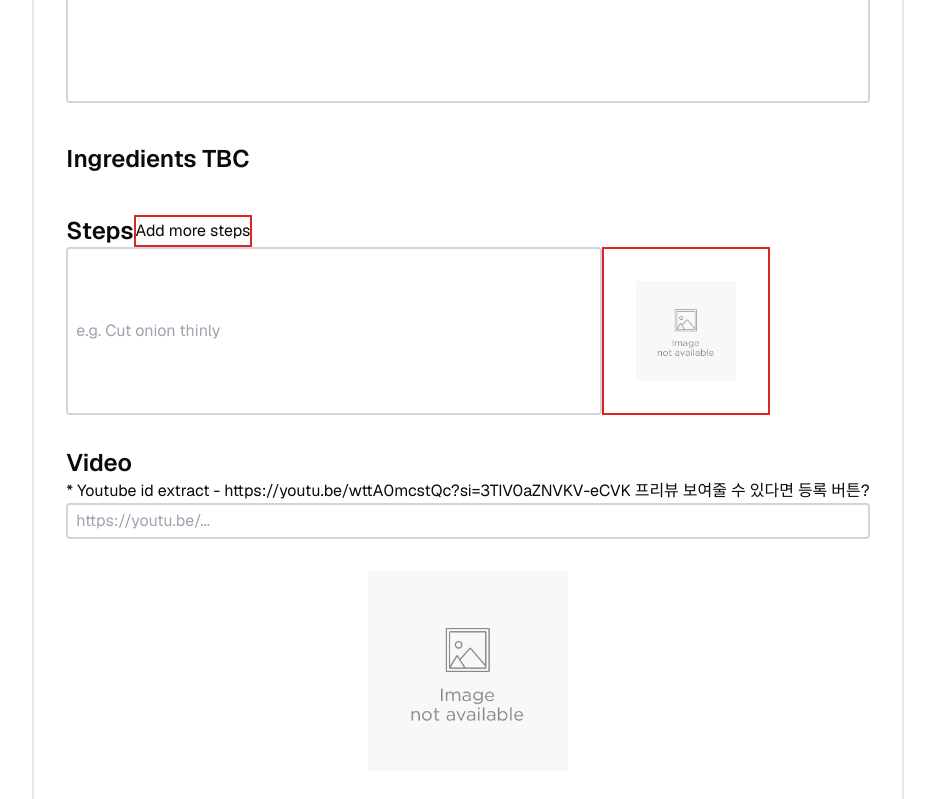
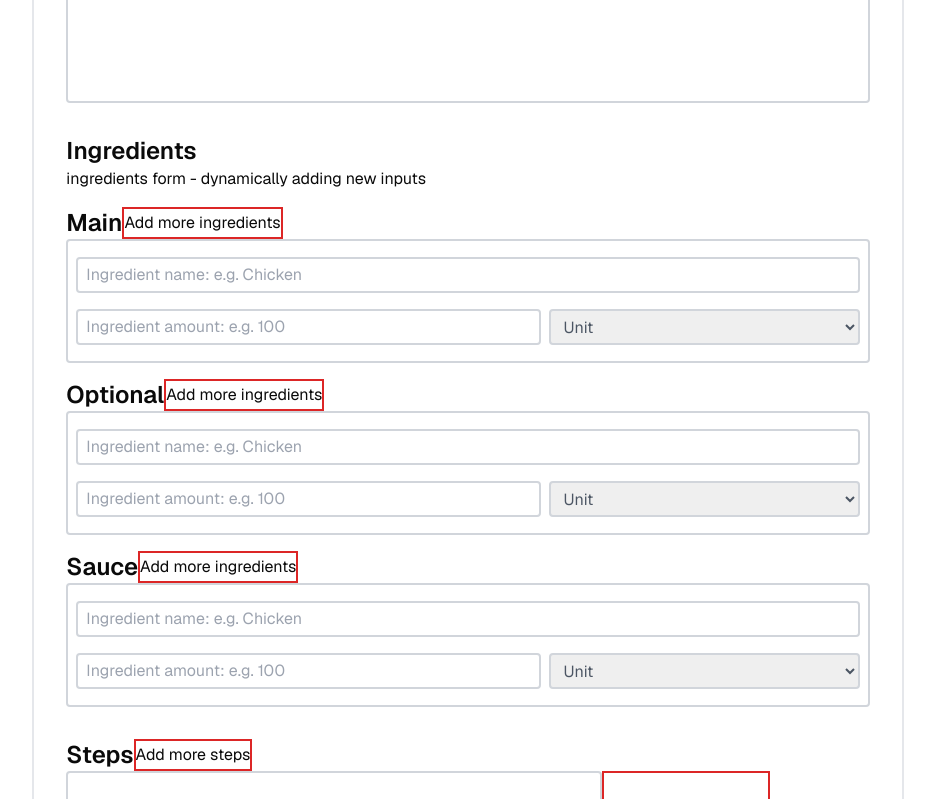
Before and after one commit to day-lee/recipe-project, a Next.js app: page /recipes/new-test in a window 1280 px wide. Shown: the part 1061-1860 px from the top of the page, without its empty margins (172-1107 px from the left). Built offline with nearby package versions, Linux system fonts and the light colour scheme.

Commit message:
Add external video link extractor, minor changes

```diff
--- a/app/(routes)/recipes/[detail_recipe_id]/page.tsx
+++ b/app/(routes)/recipes/[detail_recipe_id]/page.tsx
@@ -43,7 +43,7 @@ if (recipeIngredientError) {
                 <div className='border-2 border-gray-200 w-[300px] sm:w-[400px] md:w-[500px] lg:w-[600px] p-2 lg:p-8 my-4'>
                     <div className='my-4 p-2'>
                         <ul className='flex flex-col'>
-                            {steps.map((item: Step) => <li className='flex flex-row' key={item.step}><div className='pr-4'>{item.step}.</div>
+                            {steps.map((item: Step) => <li className='flex flex-row' key={item.id}><div className='pr-4'>{item.id}.</div>
                                                        <div className='mr-8'>{item.desc}</div></li> )}
                         </ul>
                     </div>
--- a/app/(routes)/recipes/components/NewRecipeForm.tsx
+++ b/app/(routes)/recipes/components/NewRecipeForm.tsx
@@ -13,16 +13,18 @@ interface FormData {
     serving: number;
     steps: string;
     img_link: string;
+    external_link: string;
     note: string;
+    main_ingredient_name: string;
+    main_ingredient_amount: string;
+    main_ingredient_unit: string;
 }
 
 export function NewRecipeForm() {
     const [isSubmitting, setIsSubmitting] = useState(false)
-    const { register, handleSubmit, formState: { errors }} = useForm<{
-                img_link: string, name: string, duration: number, serving: number,
-                steps:string, external_link: string, note:string}>();
+    const { register, handleSubmit, formState: { errors }} = useForm<FormData>();
     const initialState: FormState = { message: ''};
-    const [state, formAction] = useActionState(submitForm, initialState);
+    const [state, formAction, pending] = useActionState(submitForm, initialState);
 
     const onSubmit = async (data:FormData) => {
         console.log('Form data:', data);
@@ -113,7 +115,102 @@ export function NewRecipeForm() {
                         (<li className='border-2 text-gray-800 border-red-600 rounded-full px-2 py-1 text-center mx-1' key={tag}>{tag}</li>))}</ul> */}
                 </div>
             </section>
-            <p className='font-semibold text-2xl my-10'>Ingredients TBC</p>
+            <section>
+            <div className='my-8'>
+                <p className='font-semibold text-2xl'>Ingredients</p>
+                ingredients form - dynamically adding new inputs
+                <div className='my-4'>
+                    <div className='flex flex-row'>
+                    <p className='font-semibold text-2xl'>Main</p>
+                    <button className='border-2 border-red-600'> Add more ingredients </button>
+                    </div>
+                    <div className='border-2 border-gray-300 rounded-sm p-2'>
+                        <label htmlFor=""></label>
+                        <input
+                        id="ingredientName" type="text" placeholder="Ingredient name: e.g. Chicken"
+                        {...register('main_ingredient_name', {required: 'Main ingredients required'})}
+                        className='w-full border-2 border-gray-300 pl-2 py-1 rounded-sm my-2'
+                        />
+                        <div className='flex flex-row'>
+                            <label htmlFor=""></label>
+                            <input
+                            id="ingredientAmount" type="text" placeholder="Ingredient amount: e.g. 100"
+                            {...register('main_ingredient_amount', {required: 'Main ingredients amount required'})}
+                            className='w-full lg:w-3/5 border-2 border-gray-300 pl-2 py-1 rounded-sm my-2' />
+                            <label htmlFor=""></label>
+                            <select
+                            {...register('main_ingredient_unit', {required: 'Main ingredients unit required'})}
+                            className='w-2/5 text-gray-600 ml-2 border-2 border-gray-300 rounded-sm px-2 my-2'>
+                                <option value="">Unit</option>
+                                <option value="tbsp">T</option>
+                                <option value="tsp">t</option>
+                                <option value="g">g</option>
+                                <option value="kg">kg</option>
+                                <option value="ml">ml</option>
+                                <option value="l">l</option>
+                                <option value="cups">cups</option>
+                                <option value="pieces">pieces</option>
+                                <option value="oz">oz</option>
+                            </select>
+                        </div>
+                    </div>
+                </div>
+                <div className='my-4'>
+                    <div className='flex flex-row'>
+                    <p className='font-semibold text-2xl'>Optional</p>
+                    <button className='border-2 border-red-600'> Add more ingredients </button>
+                    </div>
+                    <div className='border-2 border-gray-300 rounded-sm p-2'>
+                        <label htmlFor=""></label>
+                        <input className='w-full border-2 border-gray-300 pl-2 py-1 rounded-sm my-2' id="ingredientName" type="text" placeholder="Ingredient name: e.g. Chicken" />
+                        <div className='flex flex-row'>
+                            <label htmlFor=""></label>
+                            <input className='w-full lg:w-3/5 border-2 border-gray-300 pl-2 py-1 rounded-sm my-2' id="ingredientAmount" type="text" placeholder="Ingredient amount: e.g. 100"/>
+                            <label htmlFor=""></label>
+                            <select className='w-2/5 text-gray-600 ml-2 border-2 border-gray-300 rounded-sm px-2 my-2'>
+                                <option value="">Unit</option>
+                                <option value="tbsp">T</option>
+                                <option value="tsp">t</option>
+                                <option value="g">g</option>
+                                <option value="kg">kg</option>
+                                <option value="ml">ml</option>
+                                <option value="l">l</option>
+                                <option value="cups">cups</option>
+                                <option value="pieces">pieces</option>
+                                <option value="oz">oz</option>
+                            </select>
+                        </div>
+                    </div>
+                </div>
+                <div className='my-4'>
+                    <div className='flex flex-row'>
+                    <p className='font-semibold text-2xl'>Sauce</p>
+                    <button className='border-2 border-red-600'> Add more ingredients </button>
+                    </div>
+                    <div className='border-2 border-gray-300 rounded-sm p-2'>
+                        <label htmlFor=""></label>
+                        <input className='w-full border-2 border-gray-300 pl-2 py-1 rounded-sm my-2' id="ingredientName" type="text" placeholder="Ingredient name: e.g. Chicken" />
+                        <div className='flex flex-row'>
+                            <label htmlFor=""></label>
+                            <input className='w-full lg:w-3/5 border-2 border-gray-300 pl-2 py-1 rounded-sm my-2' id="ingredientAmount" type="text" placeholder="Ingredient amount: e.g. 100"/>
+                            <label htmlFor=""></label>
+                            <select className='w-2/5 text-gray-600 ml-2 border-2 border-gray-300 rounded-sm px-2 my-2'>
+                                <option value="">Unit</option>
+                                <option value="tbsp">T</option>
+                                <option value="tsp">t</option>
+                                <option value="g">g</option>
+                                <option value="kg">kg</option>
+                                <option value="ml">ml</option>
+                                <option value="l">l</option>
+                                <option value="cups">cups</option>
+                                <option value="pieces">pieces</option>
+                                <option value="oz">oz</option>
+                            </select>
+                        </div>
+                    </div>
+                </div>
+                </div>
+            </section>
             <section >
                 <div className='flex flex-row'>
                     <p className='font-semibold text-2xl'>Steps</p>
@@ -145,9 +242,9 @@ export function NewRecipeForm() {
                     {/* <div className="flex justify-center border-2 border-gray-200 w-[300px] sm:w-[400px] md:w-[500px] lg:w-[600px] lg:h-[350px] p-2 lg:p-8 my-4"> */}
                         <p> * Youtube id extract - https://youtu.be/wttA0mcstQc?si=3TIV0aZNVKV-eCVK
                         프리뷰 보여줄 수 있다면 등록 버튼? </p>
-                        <input
+                        <input id="external_link"
                         // {...register('img_link', {required: 'Video link is required'})}
-                        {...register('img_link')}
+                        {...register('external_link')}
 
                          className='border-2 w-full border-gray-300 pl-2 py-1 rounded-sm' type="text" placeholder="https://youtu.be/..." />
                         <Image className="m-8" src={fallbackImg} alt='fallbackImg' width={200} height={150}/>
@@ -175,6 +272,8 @@ export function NewRecipeForm() {
                 </div>
                 <div>
                 <button type="submit" className='border-2 border-red-600'> {isSubmitting ? 'Creating Recipe...' : 'Create Recipe'}</button>
+                <button type="submit" disabled={pending}> pending create recipe test</button>
+
                 </div>
             </div>
              {/* Display the success message returned from the server */}
--- a/app/types/types.ts
+++ b/app/types/types.ts
@@ -7,7 +7,7 @@ export interface Tag {
   }
 
   export interface Step {
-    step: number;
+    id: number;
     photo_id: number;
     desc: string;
   }
--- /dev/null
+++ b/utils/utils.ts
@@ -0,0 +1,4 @@
+export const extractVideoId = (url:string) => {
+    const urlObj = new URL(url);
+    return urlObj.pathname.slice(1)
+}
```
Also changed, not shown: app/actions.ts (+38 -12 lines).
